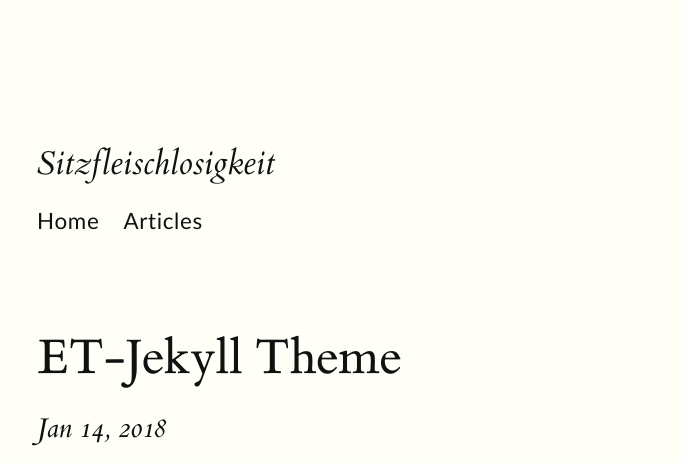
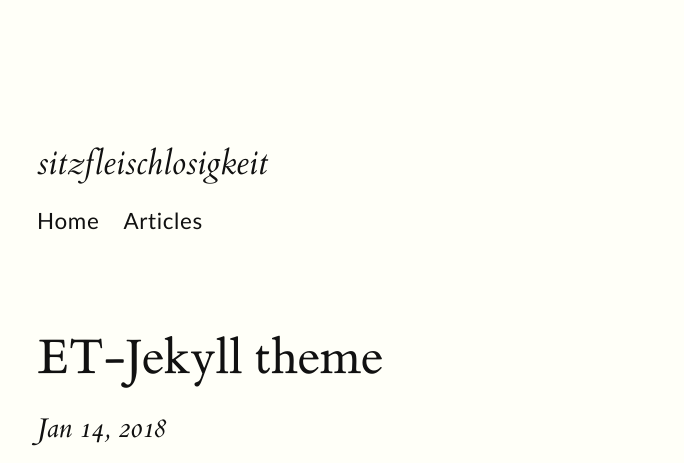
Before and after one commit to de-lachende-cavalier/de-lachende-cavalier.github.io, a Jekyll site: the page built from _posts/2018-01-14-default-post.md, in a window 1280 px wide. Shown: the top 463 px of the page, without its empty margins (123-807 px from the left). Built offline with Jekyll 4.4.1, drawn with Linux system fonts in a browser that asks for light colours.

Commit message:
fixed a few display issues

```diff
--- a/_sass/main.scss
+++ b/_sass/main.scss
@@ -112,7 +112,6 @@
     font-weight: normal;
     line-height: 1;
     margin: 0;
-    text-transform: capitalize;
 }
 h1 { font-size: 3.2rem; font-style: normal; margin-top: 2.6rem; }
 h2 { font-size: 2.2rem; margin-top: 4.2rem; }
--- a/index.html
+++ b/index.html
@@ -3,9 +3,9 @@
 title: sitzfleischlosigkeit
 ---
 
-sitzfleischlosigkeit is a personal website containing a series of (relatively) short <span class="sidenote-number"></span> musings on whatever strikes my fancy and other personal written artefacts, e.g., devlogs and notes on various projects.
-<span class="sidenote">*sitzfleischlosigkeit* literally means *without [Sitzfleisch](https://en.wiktionary.org/wiki/Sitzfleisch)*</span>
+<p>sitzfleischlosigkeit is a personal website containing a series of (relatively) short <span class="sidenote-number"></span> musings on whatever strikes my fancy and other personal written artefacts, e.g., devlogs and notes on various projects.</p>
+<p><span class="sidenote">*sitzfleischlosigkeit* literally means *without [Sitzfleisch](https://en.wiktionary.org/wiki/Sitzfleisch)*</span></p>
 
 <div class="bottom-footer">
-    Styling credits go to [Bradley Taunt](https://btxx.org/)'s <a href="https://github.com/bradtaunt/et-jekyll-theme">ET-Jekyll Theme</a>.
+    <span class="mini-note">Styling credits go to <a href="https://btxx.org/">Bradley Taunt</a>'s <a href="https://github.com/bradtaunt/et-jekyll-theme">ET-Jekyll Theme</a>.</span>
 </div>
```
